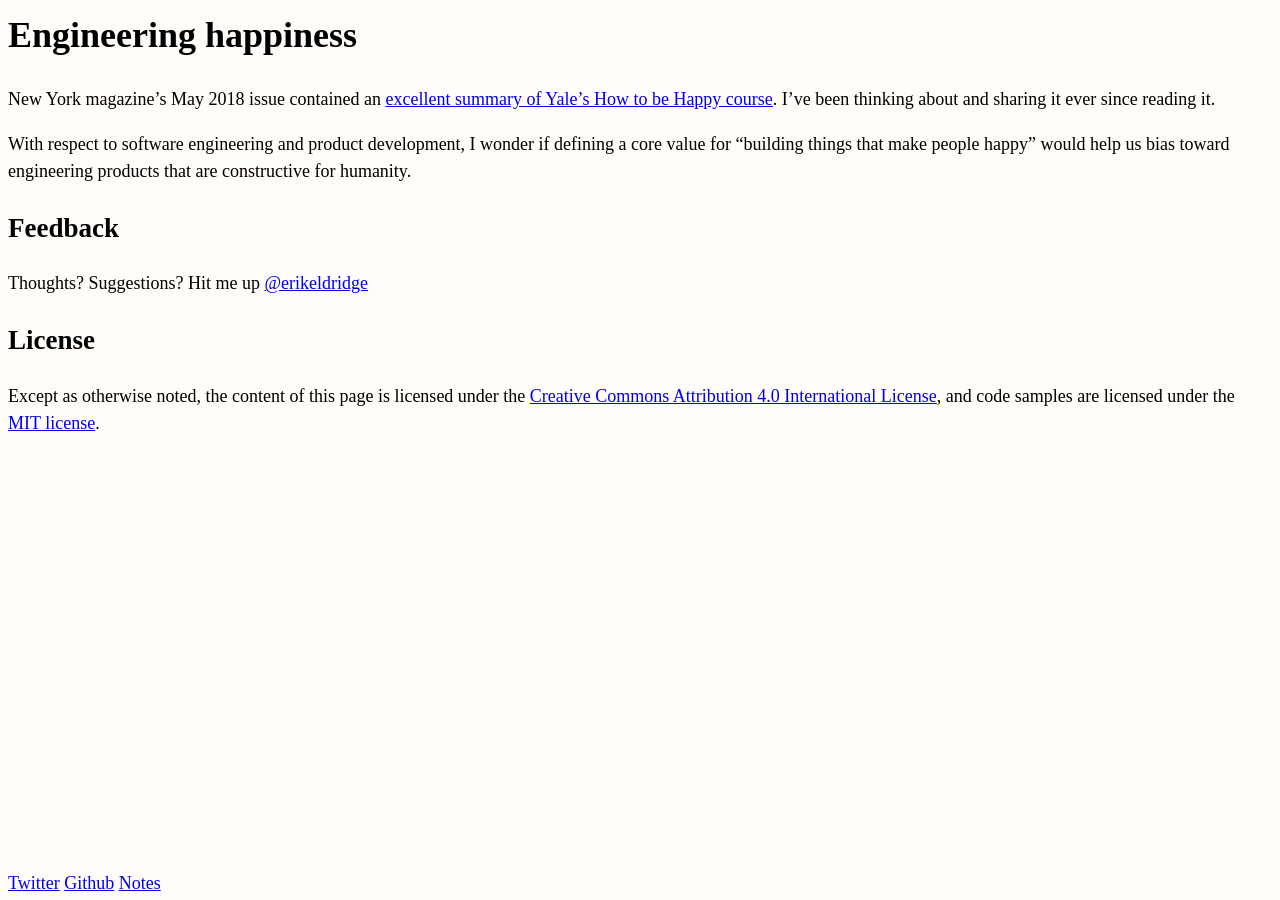
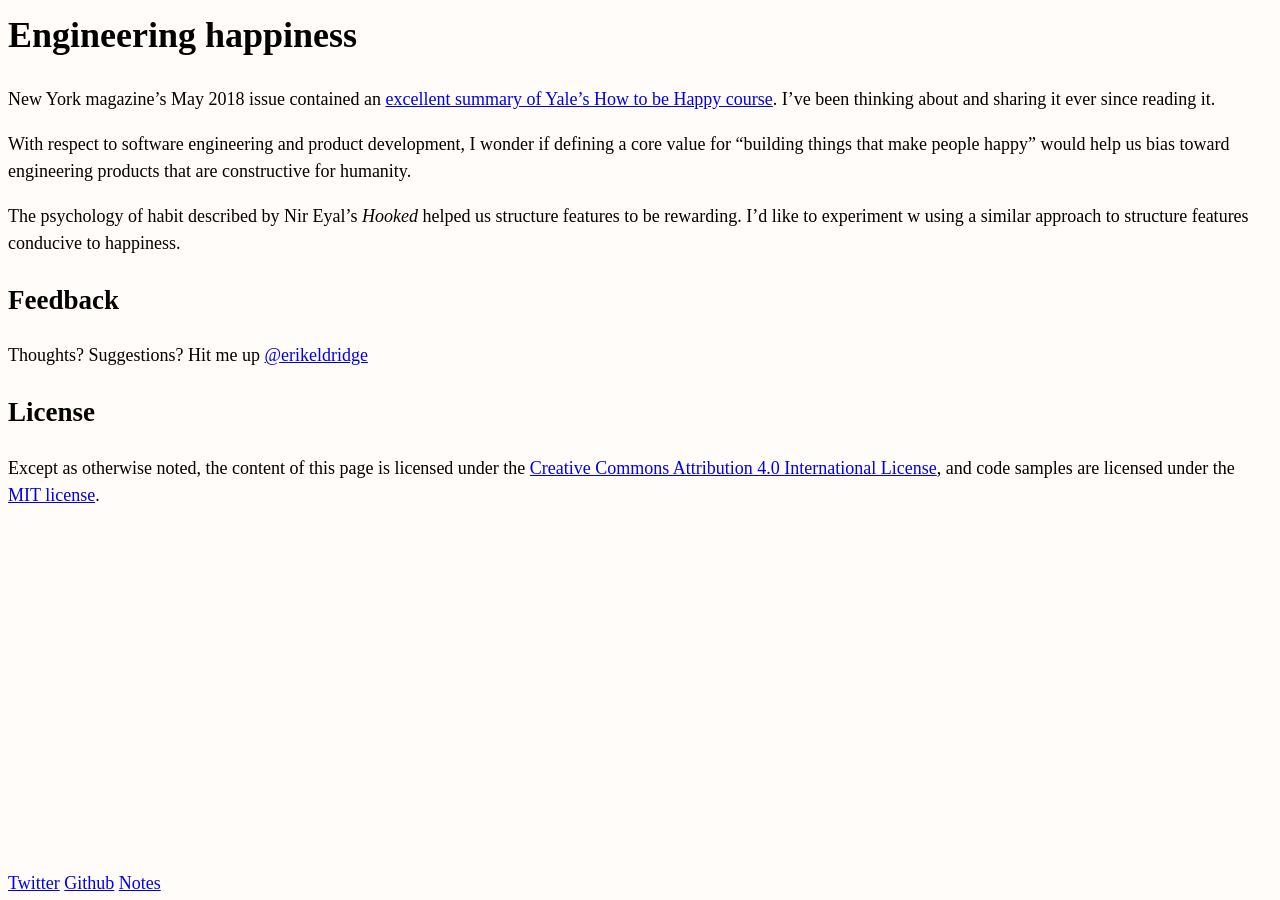
Before and after one commit to erikeldridge/erikeldridge.github.com, a Jekyll site: the page built from _posts/2018-06-09-happiness.md, in a window 1280 px wide. Built offline with Jekyll 4.4.1, drawn with Linux system fonts in a browser that asks for light colours; nearby versions of some CDN libraries.

Commit message:
Update from Forestry.io - Updated happiness.md

```diff
--- a/_posts/2018-06-09-happiness.md
+++ b/_posts/2018-06-09-happiness.md
@@ -10,3 +10,5 @@ tags:
 New York magazine's May 2018 issue contained an [excellent summary of Yale's How to be Happy course](https://www.thecut.com/2018/05/how-to-be-happy.html "NYMag: How to be Happy: a cheat sheet"). I've been thinking about and sharing it ever since reading it.
 
 With respect to software engineering and product development, I wonder if defining a core value for "building things that make people happy" would help us bias toward engineering products that are constructive for humanity.
+
+The psychology of habit described by Nir Eyal's _Hooked_ helped us structure features to be rewarding. I'd like to experiment w using a similar approach to structure features conducive to happiness.
```
